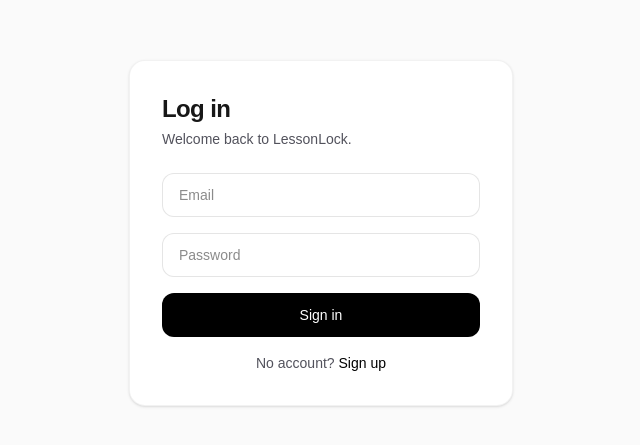
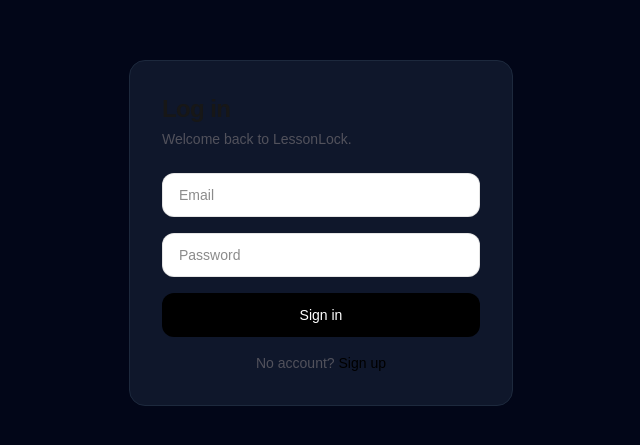
Before and after one commit to ivorfergusson-tech/lesson-lock, a Next.js app in the folder app/: page /login in a window 1280 px wide. Shown: the part 167-612 px from the top of the page, without its empty margins (319-959 px from the left). Built offline with nearby package versions, Linux system fonts and the light colour scheme.

Commit message:
Apply deep blue dark theme to login and signup pages

```diff
--- a/app/src/app/login/page.tsx
+++ b/app/src/app/login/page.tsx
@@ -25,8 +25,8 @@ export default function LoginPage() {
   }
 
   return (
-    <div className="flex min-h-screen items-center justify-center bg-zinc-50 px-6 dark:bg-black">
-      <div className="w-full max-w-sm rounded-2xl border border-black/5 bg-white p-8 shadow-sm dark:border-white/10 dark:bg-zinc-900">
+    <div className="flex min-h-screen items-center justify-center bg-slate-950 px-6">
+      <div className="w-full max-w-sm rounded-2xl border border-slate-800 bg-slate-900 p-8">
         <h1 className="text-2xl font-semibold tracking-tight">Log in</h1>
         <p className="mt-1 text-sm text-zinc-600 dark:text-zinc-400">
           Welcome back to LessonLock.
--- a/app/src/app/signup/page.tsx
+++ b/app/src/app/signup/page.tsx
@@ -27,8 +27,8 @@ export default function SignupPage() {
   }
 
   return (
-    <div className="flex min-h-screen items-center justify-center bg-zinc-50 px-6 dark:bg-black">
-      <div className="w-full max-w-sm rounded-2xl border border-black/5 bg-white p-8 shadow-sm dark:border-white/10 dark:bg-zinc-900">
+    <div className="flex min-h-screen items-center justify-center bg-slate-950 px-6">
+      <div className="w-full max-w-sm rounded-2xl border border-slate-800 bg-slate-900 p-8">
         <h1 className="text-2xl font-semibold tracking-tight">Create account</h1>
         <p className="mt-1 text-sm text-zinc-600 dark:text-zinc-400">
           Start protecting your lessons.
```
